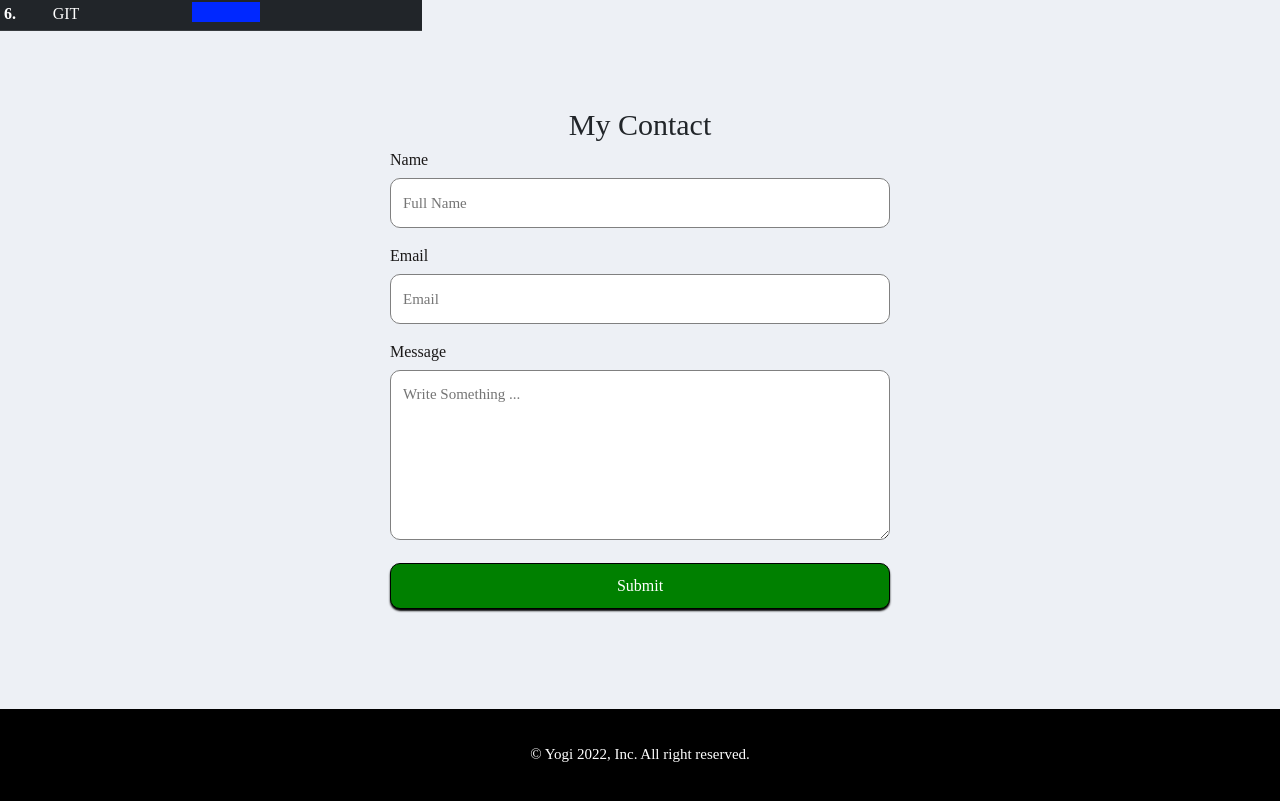
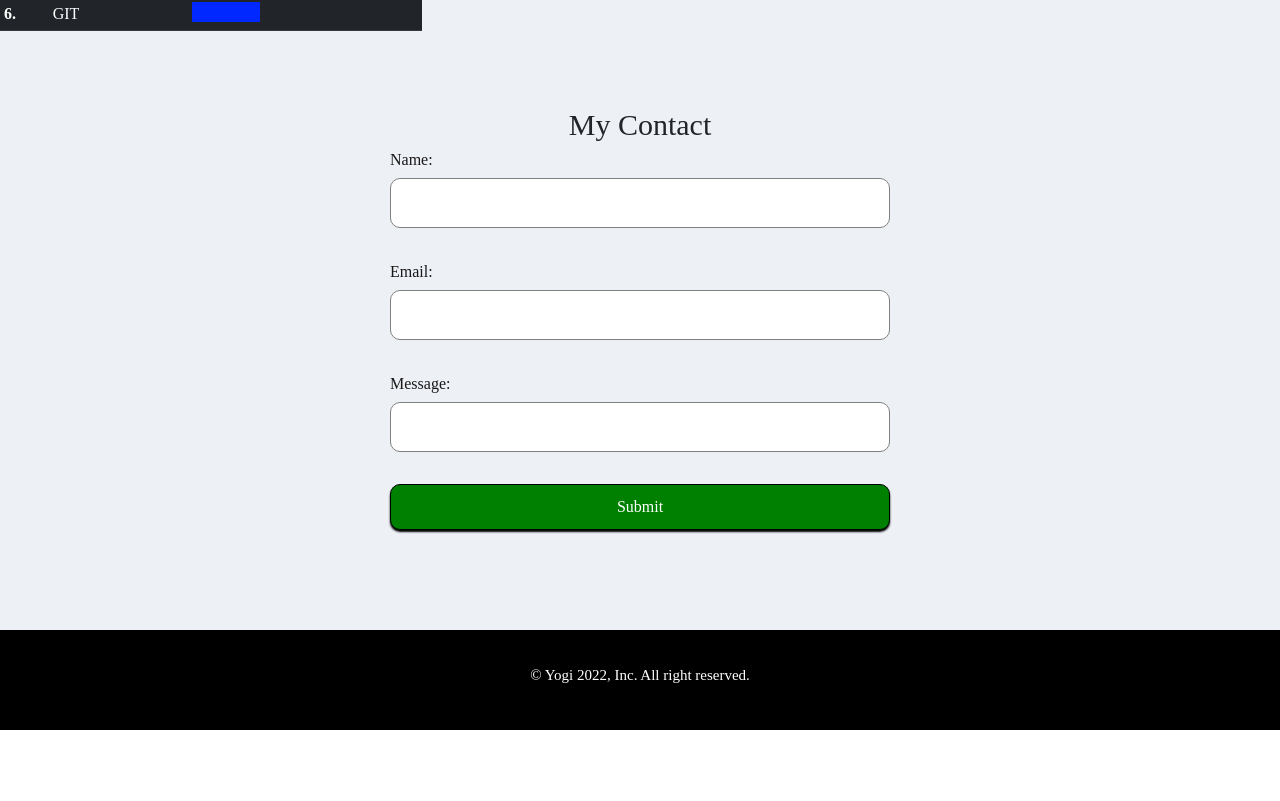
Before and after one commit to yogigaek/portfolio-in-reactjs, a React (Create React App) app: page / in a window 1280 px wide. Shown: the part 1245-2046 px from the top of the page. After the commit the page ends 1975 px from the top, so only its background shows below. Built offline with nearby package versions, Linux system fonts and the light colour scheme.

Commit message:
sementara

```diff
--- a/src/App.js
+++ b/src/App.js
@@ -5,9 +5,10 @@ import ContentComp from './Components/Styling-components/Content';
 import TableComp from './Components/Styling-components/Table';
 import TableComp2 from './Components/Styling-components/Table2';
 import TableComp3 from './Components/Styling-components/Table3';
-import FormComp from  './Components/Styling-components/Form.jsx';
+// import FormComp from  './Components/Styling-components/Form.jsx';
 import FooterComp from './Components/Styling-components/Footer';
 import ListComp from './Components/Styling-components/List';
+import Validation from './Components/Form-validation/Validasi';
 
 function App() {
   return (
@@ -19,7 +20,7 @@ function App() {
       <TableComp />
       <TableComp2 />
       <TableComp3 />
-      <FormComp />
+      <Validation />
       <FooterComp />
     </div>
   );
--- /dev/null
+++ b/src/Components/Form-validation/Validasi.jsx
@@ -0,0 +1,92 @@
+import React from "react";
+import * as Validator from 'validatorjs';
+// import 'bootstrap/dist/css/bootstrap.min.css';
+
+const Input = ({label, type, name, onChange}) => {
+    return (
+        <div>
+            <label> {label}: </label>
+            <input type={type} name={name} onChange={e => onChange(e.target.value)} />
+            <br />
+        </div>
+    )
+}
+
+const ShowErrors = ({errors}) => {
+    return (
+        <ul style={{color: `red`, marginLeft: `-10px`}}>
+            {
+                errors.map((error, i) => <li key={i}>{error}</li>)
+            }
+        </ul>
+    )
+}
+
+export default class Validation extends React.Component{
+
+    state = {
+        name: ``,
+        email: ``,
+        message: ``,
+        errors: []
+    }
+
+    handleSubmit = event => {
+        event.preventDefault();
+        const {name, email, message} = this.state;
+
+        let data = { name, email, message };
+
+        let rules = {
+            name: `required`,
+            email: `required|email`,
+            message: `required`
+        };
+
+        let validation = new Validator(data, rules);
+        validation.passes();
+            this.setState ({
+                errors: [
+                    ...validation.errors.get(`name`),
+                    ...validation.errors.get(`email`),
+                    ...validation.errors.get(`message`)
+                ]
+            })
+        validation.fails();
+                alert (`
+                    Name : ${this.state.name}
+                    Email : ${this.state.email}
+                    Message : ${this.state.message}
+                `)
+    }
+
+    render(){
+        return(
+            <section className="contact" id="kontak1">
+
+                <h1 style={{fontSize: "30px"}}>My Contact</h1>
+                    <div className="kontak1">
+
+                        <form onSubmit={this.handleSubmit}>
+                            <Input type="text" name="name" label="Name"
+                                onChange={value => this.setState({name: value})}/>
+                                {
+                    this.state.errors && <ShowErrors errors={this.state.errors} />
+                }
+                            <Input type="email" name="email" label="Email"
+                                onChange={value => this.setState({email: value})}/>
+                                {
+                    this.state.errors && <ShowErrors errors={this.state.errors} />
+                }
+                            <Input type="text" name="message" label="Message" style= {{height: "170px"}}
+                                onChange={value => this.setState({message: value})}/>
+                                {
+                    this.state.errors && <ShowErrors errors={this.state.errors} />
+                }
+                            <input type="submit" placeholder="submit" />
+                        </form>
+                    </div>
+            </section>
+        )
+    }
+}
```
